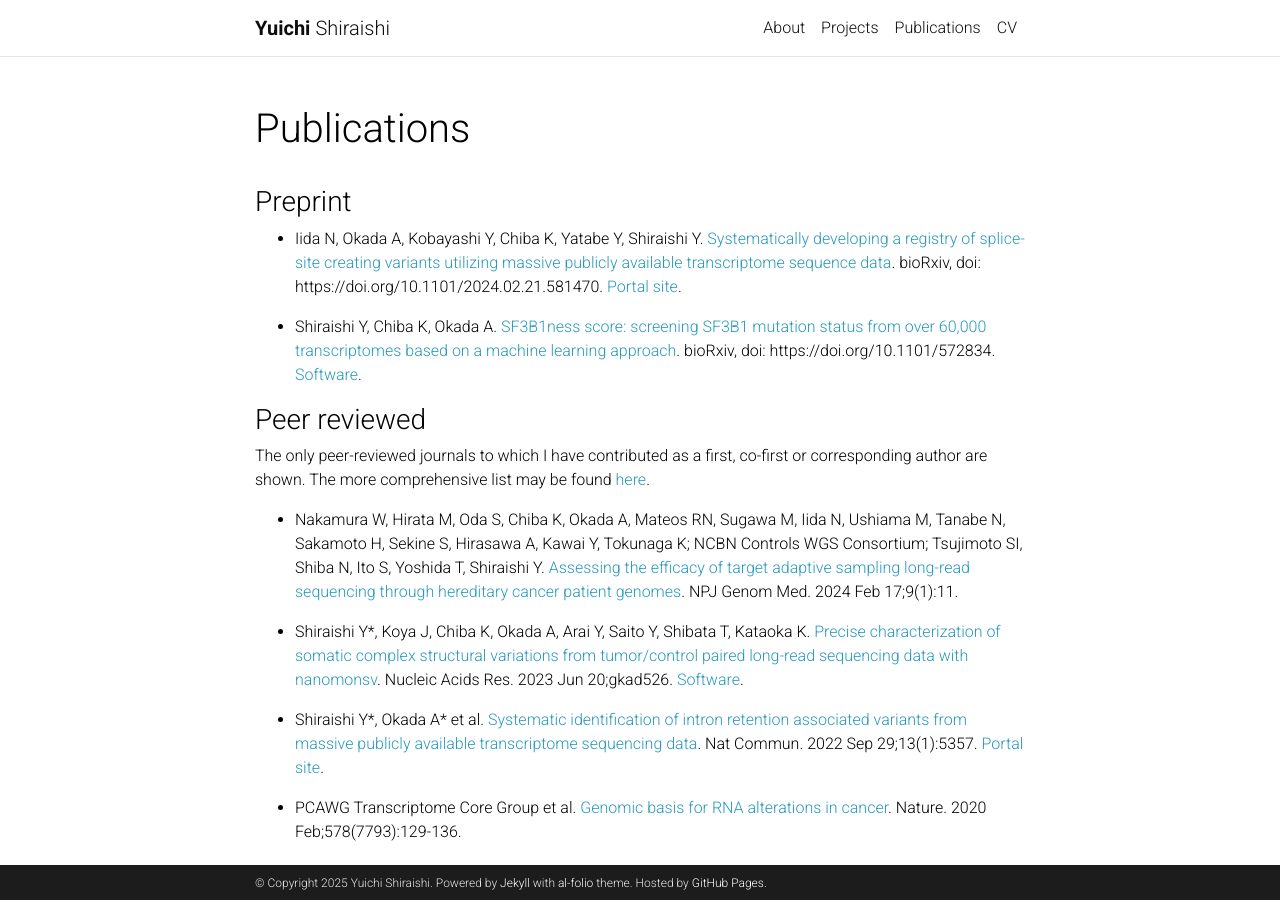
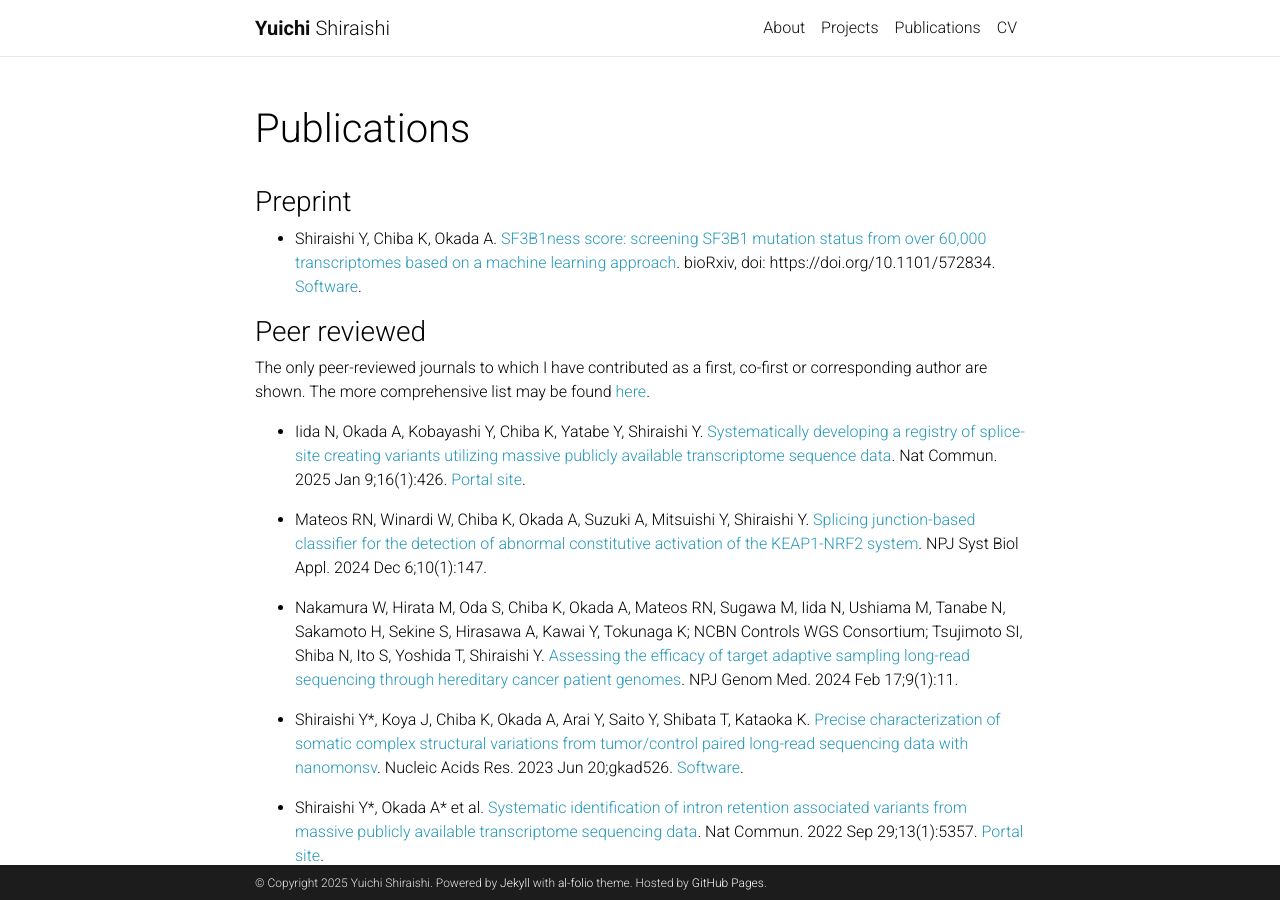
Before and after one commit to friend1ws/friend1ws.github.io, a Jekyll site: the page built from _pages/publications.md, in a window 1280 px wide and 900 px high. Built offline with Jekyll 4.4.1, drawn with Linux system fonts in a browser that asks for light colours; full-size pictures stand in for the smaller copies a plugin makes; comment, search, counter and statistics services are not loaded; a style sheet for code colours, icons or effects is not loaded.

```diff
--- a/_pages/publications.md
+++ b/_pages/publications.md
@@ -8,11 +8,6 @@ nav_order: 1
 
 ### [](#header-3)Preprint
 
-* Iida N, Okada A, Kobayashi Y, Chiba K, Yatabe Y, Shiraishi Y.
-[Systematically developing a registry of splice-site creating variants utilizing massive publicly available transcriptome sequence data](https://www.biorxiv.org/content/10.1101/2024.02.21.581470v1).
-bioRxiv, doi: https://doi.org/10.1101/2024.02.21.581470.
-[Portal site](https://sscvdb.io/).
-
 * Shiraishi Y, Chiba K, Okada A.
 [SF3B1ness score: screening SF3B1 mutation status from over 60,000 transcriptomes based on a machine learning approach](https://www.biorxiv.org/content/10.1101/572834v1).
 bioRxiv, doi: https://doi.org/10.1101/572834.
@@ -22,6 +17,15 @@ bioRxiv, doi: https://doi.org/10.1101/572834.
 
 The only peer-reviewed journals to which I have contributed as a first, co-first or corresponding author are shown.
 The more comprehensive list may be found [here](https://www.ncbi.nlm.nih.gov/pubmed/?term=Yuichi+Shiraishi).
+
+* Iida N, Okada A, Kobayashi Y, Chiba K, Yatabe Y, Shiraishi Y.
+[Systematically developing a registry of splice-site creating variants utilizing massive publicly available transcriptome sequence data](https://www.nature.com/articles/s41467-024-55185-y).
+Nat Commun. 2025 Jan 9;16(1):426.
+[Portal site](https://sscvdb.io/).
+
+* Mateos RN, Winardi W, Chiba K, Okada A, Suzuki A, Mitsuishi Y, Shiraishi Y.
+[Splicing junction-based classifier for the detection of abnormal constitutive activation of the KEAP1-NRF2 system](https://www.nature.com/articles/s41540-024-00475-w).
+NPJ Syst Biol Appl. 2024 Dec 6;10(1):147.
 
 * Nakamura W, Hirata M, Oda S, Chiba K, Okada A, Mateos RN, Sugawa M, Iida N, Ushiama M, Tanabe N, Sakamoto H, Sekine S, Hirasawa A, Kawai Y, Tokunaga K; NCBN Controls WGS Consortium; Tsujimoto SI, Shiba N, Ito S, Yoshida T, Shiraishi Y.
 [Assessing the efficacy of target adaptive sampling long-read sequencing through hereditary cancer patient genomes](https://www.nature.com/articles/s41525-024-00394-z).
```
Also changed, not shown: _news/announcement_3.md (+1 -0 lines), _news/announcement_5.md (+1 -1 lines), _news/announcement_6.md (+1 -0 lines), Gemfile.lock, 1 other file.
